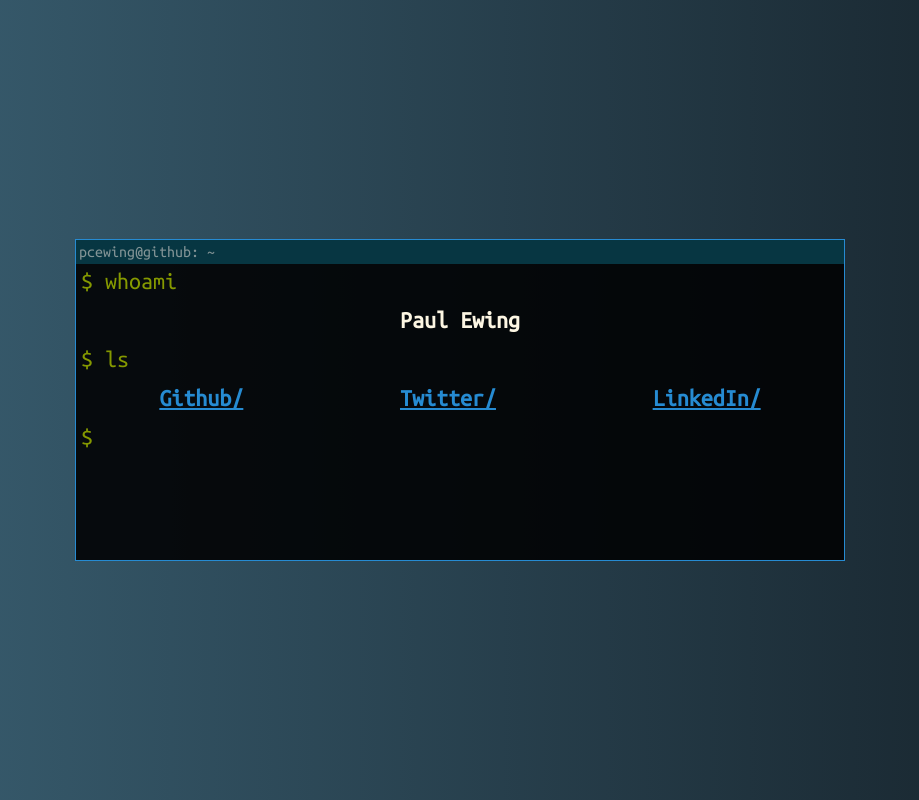
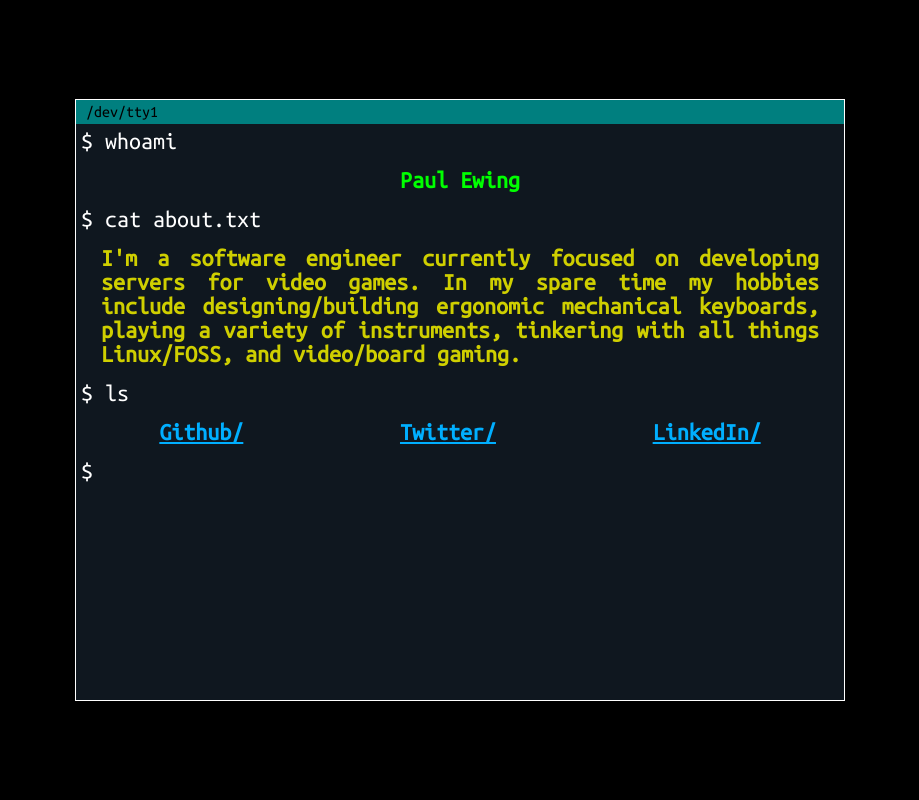
Before and after one commit to pcewing/pcewing.github.io, a plain HTML site: page index.html in a window 1280 px wide. Shown: the whole page, without its empty margins (180-1099 px from the left). Drawn offline with Linux system fonts and the light colour scheme.

Commit message:
Website update

```diff
--- a/index.html
+++ b/index.html
@@ -8,12 +8,24 @@
 <body>
     <div class="page-container">
         <div class="content-container">
-            <div class="title-bar"><div class="text title-bar-text">pcewing@github: ~</div></div>
+            <div class="title-bar"><div class="text title-bar-text">/dev/tty1</div></div>
             <div class="item-container left">
                 <div class="text shell-text prompt-text">$ whoami</div>
             </div>
             <div class="item-container space-around">
                 <div class="text shell-text whoami-response-text">Paul Ewing</div>
+            </div>
+            <div class="item-container left">
+                <div class="text shell-text prompt-text">$ cat about.txt</div>
+            </div>
+            <div class="item-container space-around">
+                <div class="text shell-text about-response-text">
+                    I'm a software engineer currently focused on developing
+                    servers for video games. In my spare time my hobbies
+                    include designing/building ergonomic mechanical keyboards,
+                    playing a variety of instruments, tinkering with all things
+                    Linux/FOSS, and video/board gaming.
+                </div>
             </div>
             <div class="item-container left">
                 <div class="text shell-text prompt-text">$ ls</div>
--- a/styles.css
+++ b/styles.css
@@ -9,6 +9,8 @@ body, html {
 
     width: 100%;
     height: 100%;
+
+    background-color: #000000;
 }
 
 .page-container {
@@ -17,31 +19,24 @@ body, html {
 
     display: flex;
     justify-content: center;
-    align-items: center;
-
-    /* fallback for old browsers */
-    background: #16222A;
-    /* Chrome 10-25, Safari 5.1-6 */
-    background: -webkit-linear-gradient(to right, #3A6073, #16222A);
-    /* W3C, IE 10+/ Edge, Firefox 16+, Chrome 26+, Opera 12+, Safari 7+ */
-    background: linear-gradient(to right, #3A6073, #16222A);
 }
 
 .content-container {
     display: flex;
     flex-direction: column;
 
+    margin-top: auto;
+    margin-bottom: auto;
+
     width: 60%;
-    height: 40%;
     max-width: 800px;
-    max-height: 500px;
-    min-height: 300px;
+    min-width: 400px;
+    min-height: 600px;
 
     border-width: 1px;
     border-style: solid;
-    border-color: #268bd2;
-
-    background-color: #000002e0;
+    border-color: #ffffff;
+    background: #0f171f
 }
 
 .title-bar {
@@ -52,12 +47,14 @@ body, html {
     width: 100%;
     height: 24px;
 
-    background-color: #073642;
+    background-color: #007f7f;
     color: #839496;
 }
 
 .title-bar-text {
     margin: 3px;
+    margin-left: 10px;
+    color: #000000;
 }
 
 .item-container {
@@ -87,20 +84,31 @@ body, html {
 }
 
 .prompt-text {
-    color: #859900;
+    color: #ffffff;
 }
 
 .whoami-response-text {
     font-weight: bold;
-    color : #fdf6e3;
+    color : #00ff00;
 
     margin-top: 5px;
     margin-bottom: 5px;
 }
 
+.about-response-text {
+    font-weight: bold;
+    color : #cfcf00;
+    text-align: justify;
+
+    margin-top: 5px;
+    margin-bottom: 5px;
+    margin-left: 20px;
+    margin-right: 20px;
+}
+
 .ls-response-text {
     font-weight: bold;
-    color: #268bd2;
+    color: #00afff;
 
     margin-top: 5px;
     margin-bottom: 5px;
@@ -126,7 +134,7 @@ body, html {
     color: transparent;
   }
   50% {
-    color: #859900;
+    color: #ffffff;
   }
 }
 
@@ -135,7 +143,7 @@ body, html {
     color: transparent;
   }
   50% {
-    color: #859900;
+    color: #ffffff;
   }
 }
 
@@ -144,7 +152,7 @@ body, html {
     color: transparent;
   }
   50% {
-    color: #859900;
+    color: #ffffff;
   }
 }
 
@@ -153,7 +161,7 @@ body, html {
     color: transparent;
   }
   50% {
-    color: #859900;
+    color: #ffffff;
   }
 }
 
@@ -162,6 +170,6 @@ body, html {
     color: transparent;
   }
   50% {
-    color: #859900;
+    color: #ffffff;
   }
 }
```
Also changed, not shown: 2 other files.
